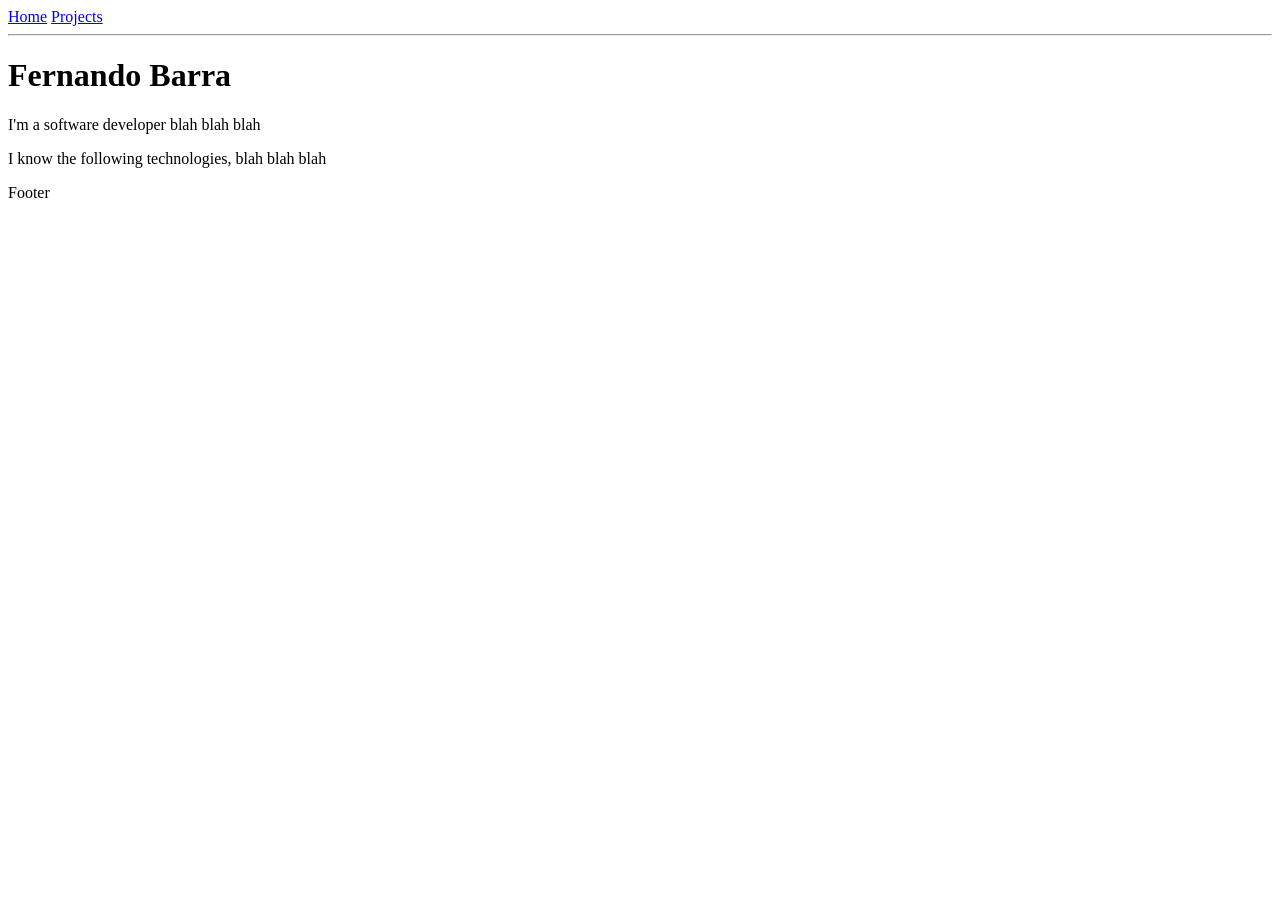
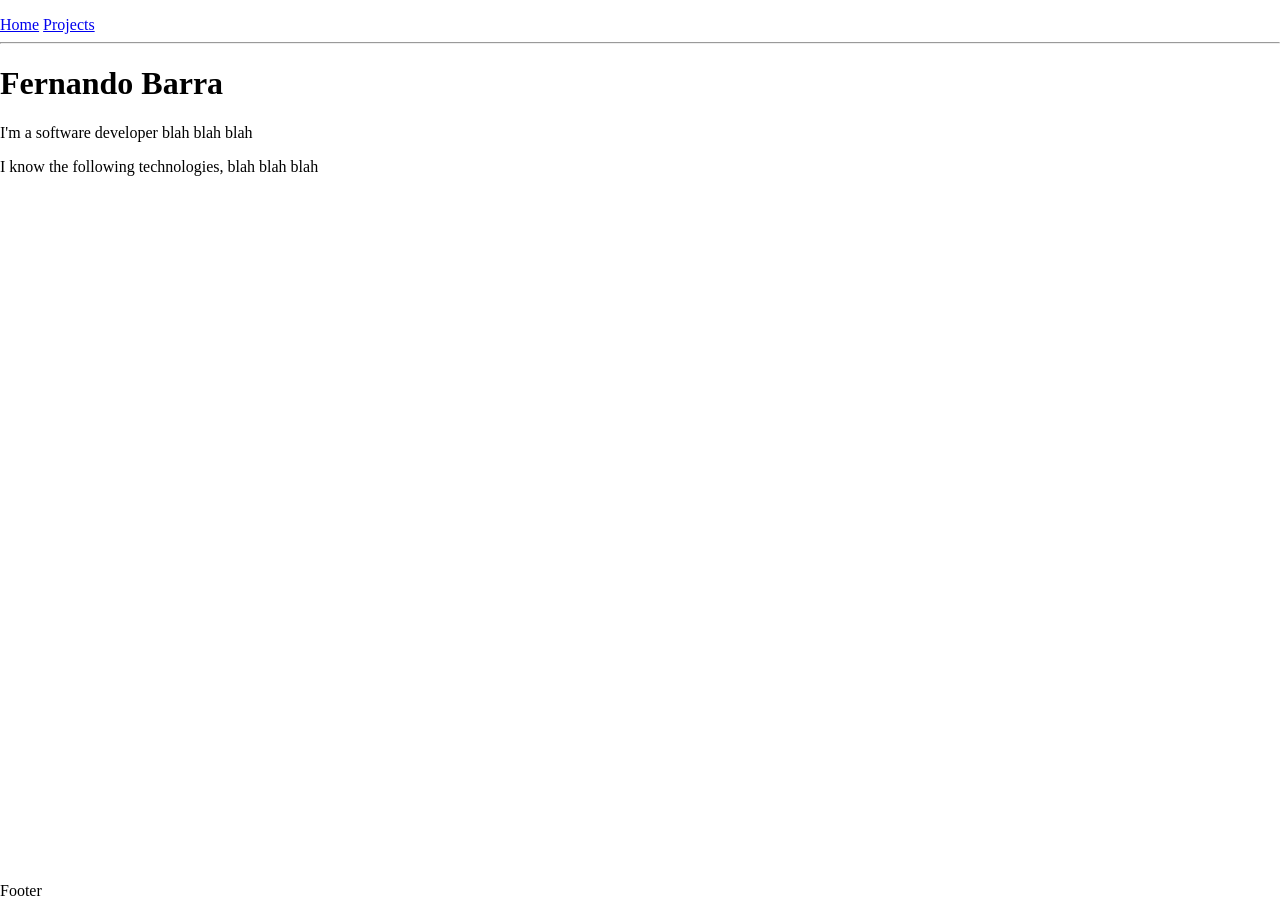
Before and after one commit to ferbarra/ferbarra.github.io, a Jekyll site: the page built from index.html, in a window 1280 px wide. Built offline with Jekyll 4.4.1, drawn with Linux system fonts in a browser that asks for light colours.

Commit message:
Fixes footer positioning
Pages with not enough content to reach the bottom of the page will have
the footer at the bottom, not floating in the middle.

```diff
--- a/_sass/main.scss
+++ b/_sass/main.scss
@@ -1,3 +1,15 @@
+* {
+  box-sizing: border-box;
+}
+
 body {
   min-height: 100vh;
+  position: relative;
+  margin: 0;
+  padding-top: 1rem;
 }
+
+footer {
+  position: absolute;
+  bottom: 0;
+}
```
